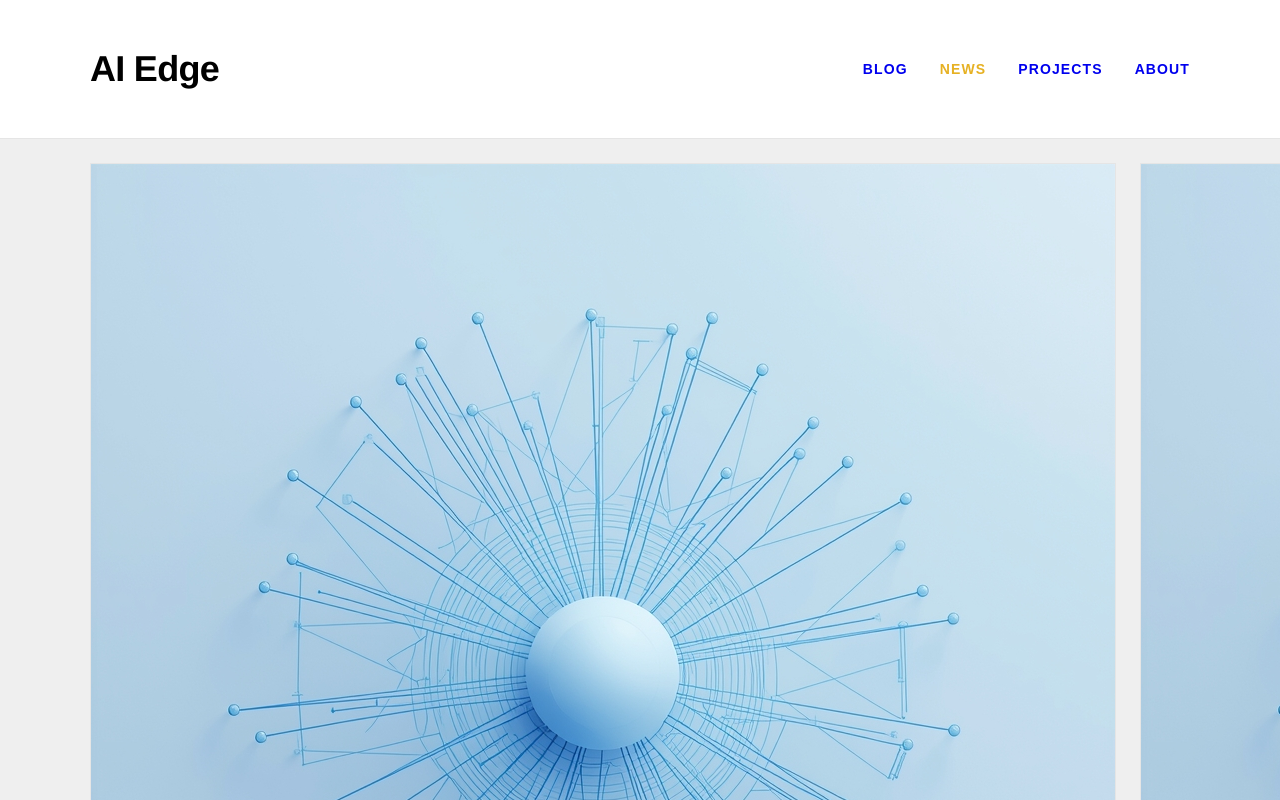
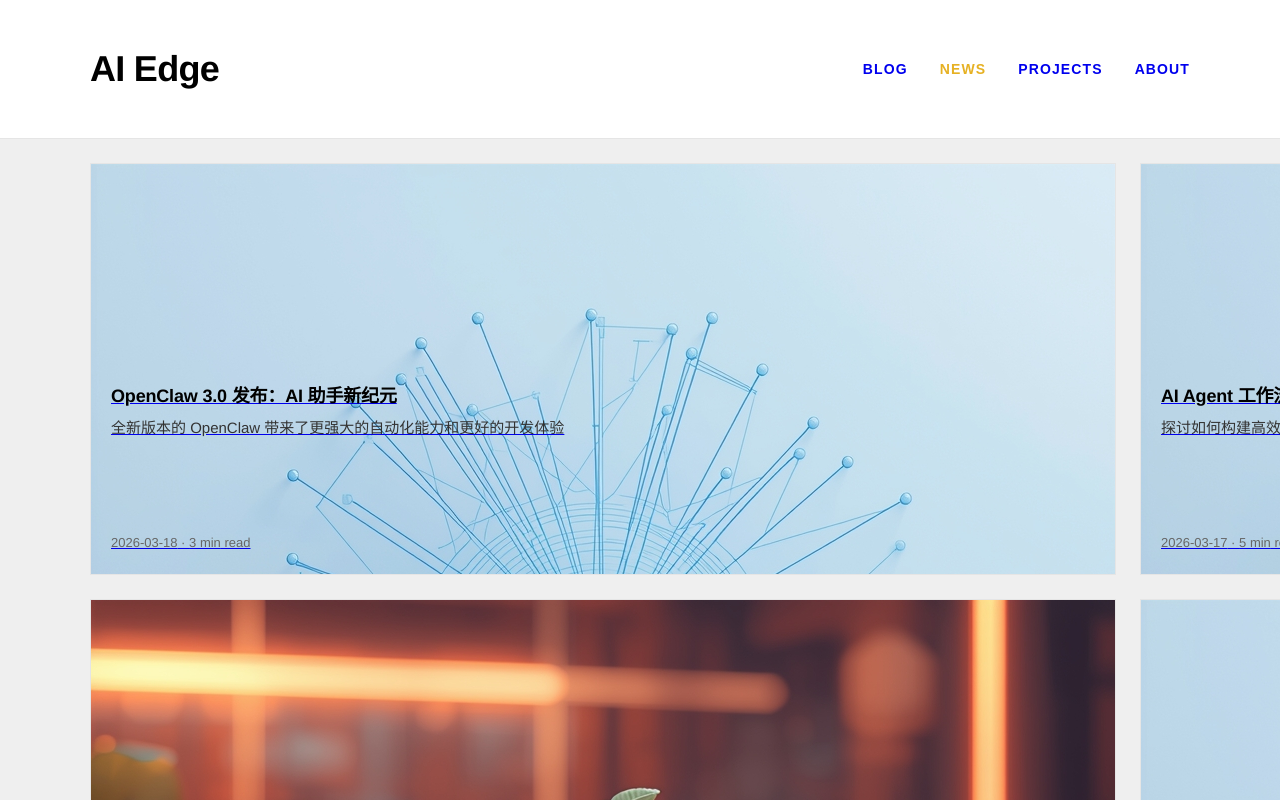
Before and after one commit to AlexSong-star/laow-blog, a Next.js app: page /news in a window 1280 px wide. Shown: the top 800 px of the page. Built offline with nearby package versions, Linux system fonts and the light colour scheme.

Commit message:
fix: blog-image height 200px

```diff
--- a/src/app/globals.css
+++ b/src/app/globals.css
@@ -91,7 +91,7 @@ body {
 /* 图片 */
 .blog-image {
   width: 100%;
-  height: auto;
+  height: 200px;
   aspect-ratio: 1220/745;
   object-fit: cover;
   display: block;
@@ -146,7 +146,7 @@ body {
 }
 .article-hero-image {
   width: 100%;
-  height: auto;
+  height: 200px;
   aspect-ratio: 16/9;
   object-fit: cover;
   display: block;
```
